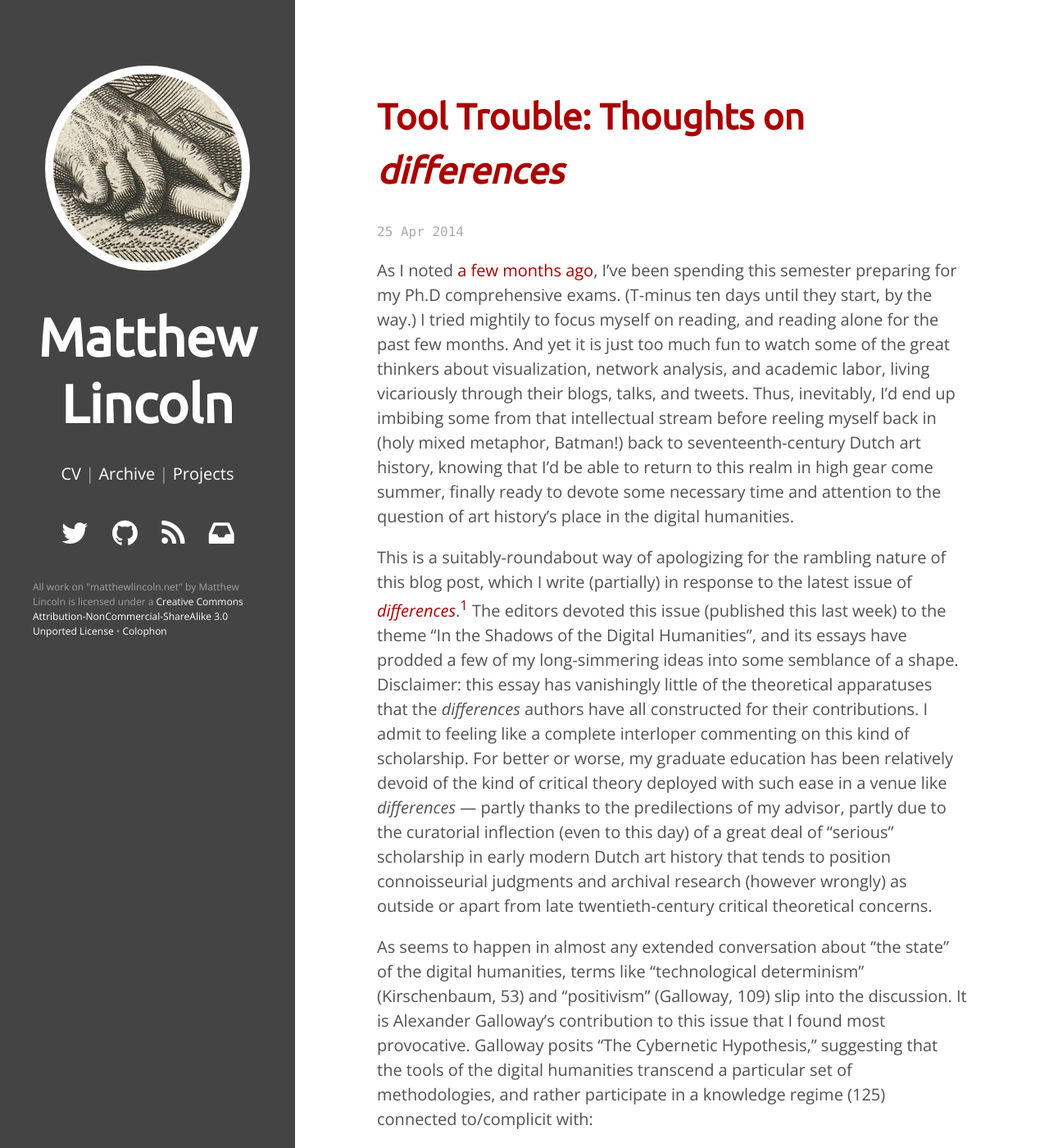
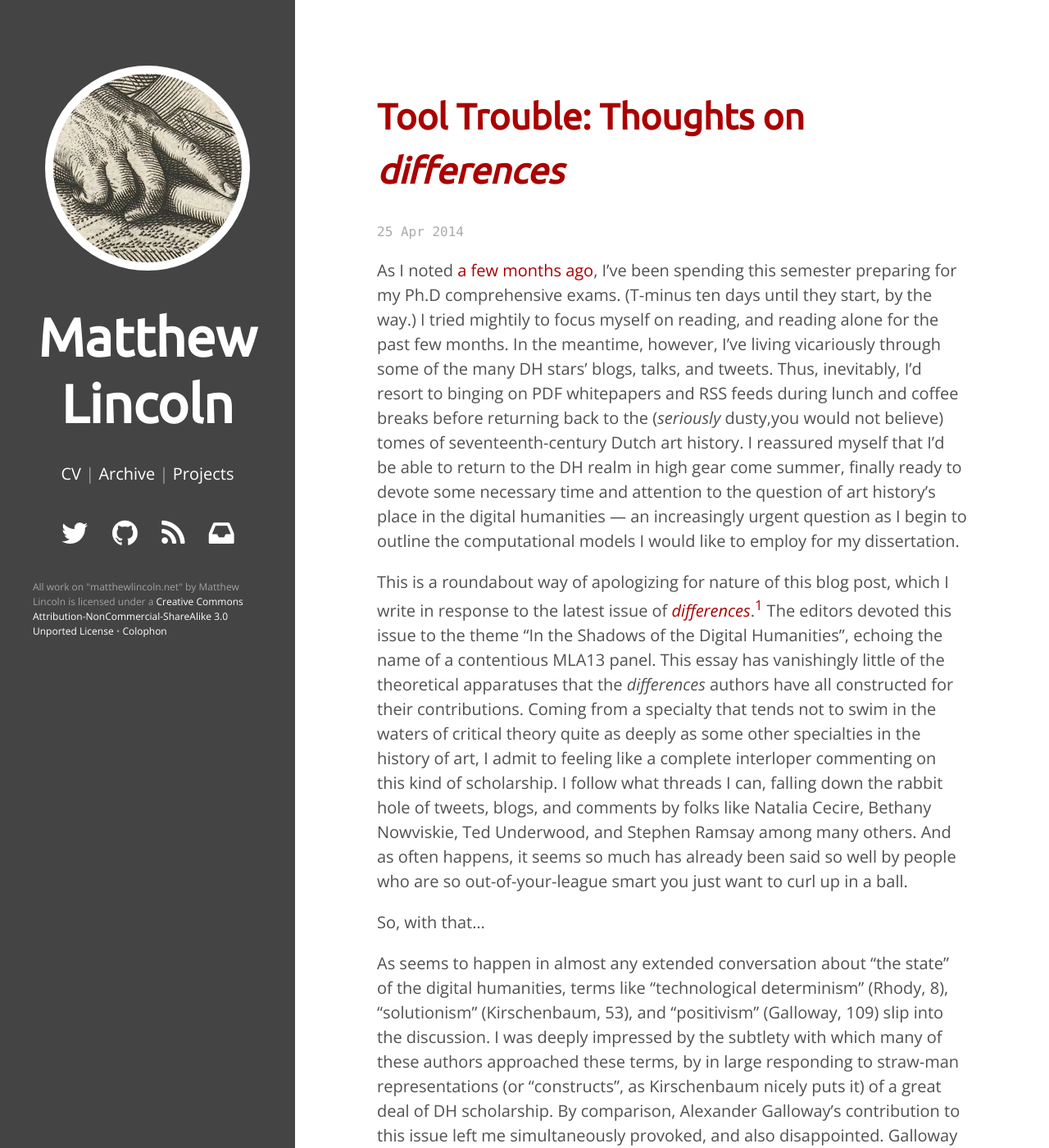
Before and after one commit to mdlincoln/mdlincoln.github.io, a Jekyll site: the page built from _posts/2014-04-25-tool-trouble.md, in a window 1280 px wide and 1400 px high. Shown: the whole window at 82% size. Built offline with Jekyll 4.4.1, drawn with Linux system fonts in a browser that asks for light colours; nearby versions of some CDN libraries; comment, search, counter and statistics services are not loaded; some of the changed text lies outside the part shown.

Commit message:
even more progress

```diff
--- a/_posts/2014-04-25-tool-trouble.md
+++ b/_posts/2014-04-25-tool-trouble.md
@@ -9,62 +9,72 @@
 As I noted [a few months ago][hiatus], I've been spending this semester preparing for my Ph.D comprehensive exams.
 (T-minus ten days until they start, by the way.)
 I tried mightily to focus myself on reading, and reading alone for the past few months.
-And yet it is just too much fun to watch some of the great thinkers about visualization, network analysis, and academic labor, living vicariously through their blogs, talks, and tweets.
-Thus, inevitably, I'd end up imbibing some from that intellectual stream before reeling myself back in (holy mixed metaphor, Batman!) back to seventeenth-century Dutch art history, knowing that I'd be able to return to this realm in high gear come summer, finally ready to devote some necessary time and attention to the question of art history's place in the digital humanities.
+In the meantime, however, I've living vicariously through some of the many DH stars' blogs, talks, and tweets.
+Thus, inevitably, I'd resort to binging on PDF whitepapers and RSS feeds during lunch and coffee breaks before returning back to the (*seriously* dusty,you would not believe) tomes of seventeenth-century Dutch art history.
+I reassured myself that I'd be able to return to the DH realm in high gear come summer, finally ready to devote some necessary time and attention to the question of art history's place in the digital humanities --- an increasingly urgent question as I begin to outline the computational models I would like to employ for my dissertation.
 
-This is a suitably-roundabout way of apologizing for the rambling nature of this blog post, which I write (partially) in response to the latest issue of [*differences*][differences].[^1]
-The editors devoted this issue (published this last week) to the theme "In the Shadows of the Digital Humanities", and its essays have prodded a few of my long-simmering ideas into some semblance of a shape.
-Disclaimer: this essay has vanishingly little of the theoretical apparatuses that the *differences* authors have all constructed for their contributions.
-I admit to feeling like a complete interloper commenting on this kind of scholarship.
-For better or worse, my graduate education has been relatively devoid of the kind of critical theory deployed with such ease in a venue like *differences* --- partly thanks to the predilections of my advisor, partly due to the curatorial inflection (even to this day) of a great deal of "serious" scholarship in early modern Dutch art history that tends to position connoisseurial judgments and archival research (however wrongly) as outside or apart from late twentieth-century critical theoretical concerns.
+This is a roundabout way of apologizing for nature of this blog post, which I write in response to the latest issue of [*differences*][differences].[^1]
+The editors devoted this issue to the theme "In the Shadows of the Digital Humanities", echoing the name of a contentious MLA13 panel.
+This essay has vanishingly little of the theoretical apparatuses that the *differences* authors have all constructed for their contributions.
+Coming from a specialty that tends not to swim in the waters of critical theory quite as deeply as some other specialties in the history of art, I admit to feeling like a complete interloper commenting on this kind of scholarship.
+I follow what threads I can, falling down the rabbit hole of tweets, blogs, and comments by folks like Natalia Cecire, Bethany Nowviskie, Ted Underwood, and Stephen Ramsay among many others.
+And as often happens, it seems so much has already been said so well by people who are so out-of-your-league smart you just want to curl up in a ball.
+
+So, with that...
 
 [^1]: Subscription only, although Matthew Kirschenbaum has made a pre-print of his article freely available for download: ["What is ‘Digital Humanities,’ and Why Are They Saying Such Terrible Things about It?"](http://mkirschenbaum.wordpress.com/2014/04/24/new-essay-what-is-digital-humanities-and-why-are-they-saying-such-terrible-things-about-it/).
 
-As seems to happen in almost any extended conversation about "the state" of the digital humanities, terms like "technological determinism" (Kirschenbaum, 53) and "positivism" (Galloway, 109) slip into the discussion.
-It is Alexander Galloway's contribution to this issue that I found most provocative.
-Galloway posits "The Cybernetic Hypothesis," suggesting that the tools of the digital humanities transcend a particular set of methodologies, and rather participate in a knowledge regime (125) connected to/complicit with:
+As seems to happen in almost any extended conversation about "the state" of the digital humanities, terms like "technological determinism" (Rhody, 8), "solutionism" (Kirschenbaum, 53), and "positivism" (Galloway, 109) slip into the discussion.
+I was deeply impressed by the subtlety with which many of these authors approached these terms, by in large responding to straw-man representations (or "constructs", as Kirschenbaum nicely puts it) of a great deal of DH scholarship.
+By comparison, Alexander Galloway's contribution to this issue left me simultaneously provoked, and also disappointed.
+Galloway posits a "Cybernetic Hypothesis," suggesting that the tools of the digital humanities transcend a particular set of methodologies, isntead participating in a *knowledge regime* (125) connected to/complicit with:
 
-1. The larger capitalist/neo-liberal hegemony (which Galloway invokes via the ["G" word](http://www.google.com))
+1. The larger capitalist/neo-liberal hegemony (which Galloway invokes via everyone's favorite [G-word](http://www.google.com))
 2. The "deskilling" of the scholar from a person with the authority to "make claims" to a person dependent upon the outputs of devices.
 
-As to the former, I find specified critiques of this relationship (e.g. the MOOC craze/debacle, or [complicity in academic funding][cecire]) far more satisfying than the bland assertion that defines the computer and computer user as a synecdoche of global capital and surveillance.
-As to the latter, Scott Weingart [quickly noted][scottbot] his displeasure with this equation.
-I agreed, particularly given Lisa Marie Rhody's strident demonstration *in the very same issue* that it is more often the self-styled opponents of DH that talk about positivism/determinism.
-She rightly points out that from the beginning of "Digital Humanities" so-called, and deeply embedded in (just one!) of its ancestors, humanities computing, was a "reflective awareness of technology’s potential, as well as its dangers, and not a 'vapid embrace of the digital.'" (Rhody, 9)
+As to the former, I find specific critiques of this relationship (e.g. the MOOC craze/debacle, or [complicity in academic funding rhetoric][cecire]) far more satisfying than the bland assertion that defines the computer and computer user as disempowered synecdoches of global capital and surveillance.
+As to the latter, Scott Weingart [quickly noted][scottbot] his displeasure with this implicit equation of the quantitiave with positivsm.
+I agreed, particularly given Lisa Marie Rhody's strident demonstration *in the very same issue* that it is more often the self-styled opponents of DH that claim positivism/determinism, while its practicioners take care to avoid.
+She rightly points out that the "Digital Humanities" so-called (not to mention its several genealogical strands dating back decades) "grew out of a thoughtful and reflective awareness of technology’s potential, as well as its dangers, and not a 'vapid embrace of the digital.'" (Rhody, 9)
+
+I wonder, though, at the longevity of the technological positivism canard.
+Why does Galloway succumb to it in an otherwise well-considered exploration of the history of technological knowledge structures?
+One passage in particular stood out to me [emphasis added by me]:
+
+> The digital humanities assume certain things about human subjects. While seeming to embed scholars and students more firmly in data, digital **tools** tend to do the opposite. Highly codified interfaces reduce the spectrum of possible input to a few keywords or algorithmic parameters. Those who were formerly scholars or experts in a certain area are now recast as mere **tool** users beholden to the affordances of the **tool** --- while students spend ever more time mastering menus and buttons, becoming literate in a digital device rather than a literary corpus. (127)
+
+I wonder if the determinism/positivism trouble will persist as long we conceptualize computational approaches to humanistic subjects by using the term "tool".
+In fact, I noted in my reading of this issue that the word "tool" pops up once or more in virtually every article, sometimes in such close order it feels like a [pedal tone][pedal] (e.g. Golumbia, 172).
+Yet --- remarkably for such a journal --- the term passes by all but uninterrogated.
+
+One can hardly blame the authors, though.
+The damn term pops up *everywhere* in the DH sphere.
+From the now-dead [Bamboo DiRT] project that sought to catalog digital "tools" for humanities scholarship, to introductory sessions on DH "tools" in almost any [THATCamp], to the [One Week | One Tool][owot] project, to the *Chronicle*'s [ProfHacker] blog absolutely lousy with "tools" to help your academic labor, the "tool" has become absolutely ubiquitous.
+
+I wonder, though, if the enthusiasm endemic to DH (see Adeline Koh's marvelous article on "niceness", also in this issue) is inscribing not only a impression or construct of DH, but in fact actual modes of practice, that embrace all too closely the understanding of a tool as "a device or implement used to carry out a particular function."
+To wit: a few weeks ago I headed a very informal discussion at one of the DC area's many great art historical research centers about various DH methodologies.
+I was the "DH specialist" in the room (I know, laugh if you must...), and I had been asked to come and help introduce some digital tools to a few of their scholars who were interested in applying, among other approaches, network and geographic visualization and analysis to their research questions.
+I hope I can say the discussion was interesting and thought-provoking, if not perhaps immediately useful to all involved.
+One barrier we kept running into, however, was their expectation that I would be talking about "plug-and-play" tools, when in fact I obstreperously kept asking about their research methodologies, and how exactly they were hoping to make those methodologies interact with the methodologies offered by geographic and network paradigms.
+
+Like Galloway, these scholars may have been entirely reasonable in their expectation that the digital humanities comprised a set of tools --- tools that might take time to learn, no doubt, but tools that could essentially be "used" with an extant methodology, and that would not ask too many questions.
+After all, we just can't seem to shut up about how great all these "tools" are.
+
+As in many things, I tried to channel Elijah Meeks when he talks and writes about the [ORBIS] and [Kindred Britain] projects.
+He frequently argues that these digital constructions are "tools" only in the way that a monograph or a scholarly article are "tools".
+If I understand Elijah correctly, he means that a mature work of computational scholarship in the humanities not only acknowledges the methodological assumptions underpinning its models and logic (down to level of code architecture), but actually presents a theoretical model for understanding its subject.
+The models underlying network structures, GIS, topic modeling through R or MALLET, etc. simply don't provide evidence for an argument *per se*.
+Properly deployed, they **become the argument**.
+To integrate their methodologies with your own, as Franco Moretti lays out in "Operationalizing", is to stake a claim that your objects of research can be usefully conceptualized as such, and that doing so
+
+
+It is for this reason that I really would like to retire "tool" from my own DH vocabulary.
+
+I think back to of Michelle Moravec's ["How not to be a tool about your tool"][moravec]).
+
+
 
 [cecire]: https://twitter.com/ncecire/status/287283006287273985
-
-I wonder, though, at the pernicious longevity of the techological positivism canard.
-Why does Galloway succumb to it?
-One passage in particular stood out to me:
-
-> The digital humanities assume certain things about human subjects. While seeming to embed scholars and students more firmly in data, digital tools tend to do the opposite. Highly codified interfaces reduce the spectrum of possible input to a few keywords or algorithmic parameters. Those who were formerly scholars or experts in a certain area are now recast as mere tool users beholden to the affordances of the tool --- while students spend ever more time mastering menus and buttons, becoming literate in a digital device rather than a literary corpus. (127)
-
-
-I wonder if the determinism/positivism trouble will persist as long we conceptualize computational approaches to humanistic subjects as if they were "tools".
-
-
-"Tool" inscribed by entry-level DH enthusiasm machines like THATCamp? (nod to Koh's article on politeness)
-
-Like most things, Elijah Meeks may have best articulated this feeling when talking and writing about [ORBIS] and [Kindred Britain] --- that these digital constructions are "tools" only in the way that a monograph or a scholarly article are "tools".
-If I understand Elijah correctly, he means that a mature work of computational scholarship in the humanities not only acknowledges the methodological assumptions underpinning its models and logic (down to level of code architecture), but actually presents a theoretical model for understanding its subject.
-The digital model does not lead one to an argument per se; it *is the argument*.
-
-
-Corollary to the "tool" problem are several anxieties:
-
-*If we use digital tools to answer questions, the only questions that will be answered are ones that can be answered with digital tools. When you have a hammer...*
-
-Like many authors in *differences*, I am obliged to point out none of this is exactly new.
-Matthew Kirschenbaum (hi UMD!) essentially summed this up in a tweet during the MLA session that seems to have inspired this issue:
-
-<blockquote class="twitter-tweet" lang="en"><p>While we&#39;re acknowledging writing theory as making stuff, can we also acknowledge making stuff as doing theory? <a href="https://twitter.com/search?q=%23s307&amp;src=hash">#s307</a> <a href="https://twitter.com/search?q=%23mla13&amp;src=hash">#mla13</a></p>&mdash; Matthew Kirschenbaum (@mkirschenbaum) <a href="https://twitter.com/mkirschenbaum/statuses/287280574815666177">January 4, 2013</a></blockquote>
-<script async src="//platform.twitter.com/widgets.js" charset="utf-8"></script>
-
-Stephan Ramsay, Bethany Nowviskie have argued that theory is immanent of computational structure.
-Adeline Koh touches on this thesis with her contribution critiquing the dual demands of technical knowledge and "niceness" --- elements she finds to be requirements to enter the digital humanities.
-
-
 
 [moravec]: http://chronicle.com/blogs/profhacker/tales-of-an-indiscriminate-tool-adopter/55537
 
```
Also changed, not shown: other parts of _posts/2014-04-25-tool-trouble.md (+10 -0 lines).
